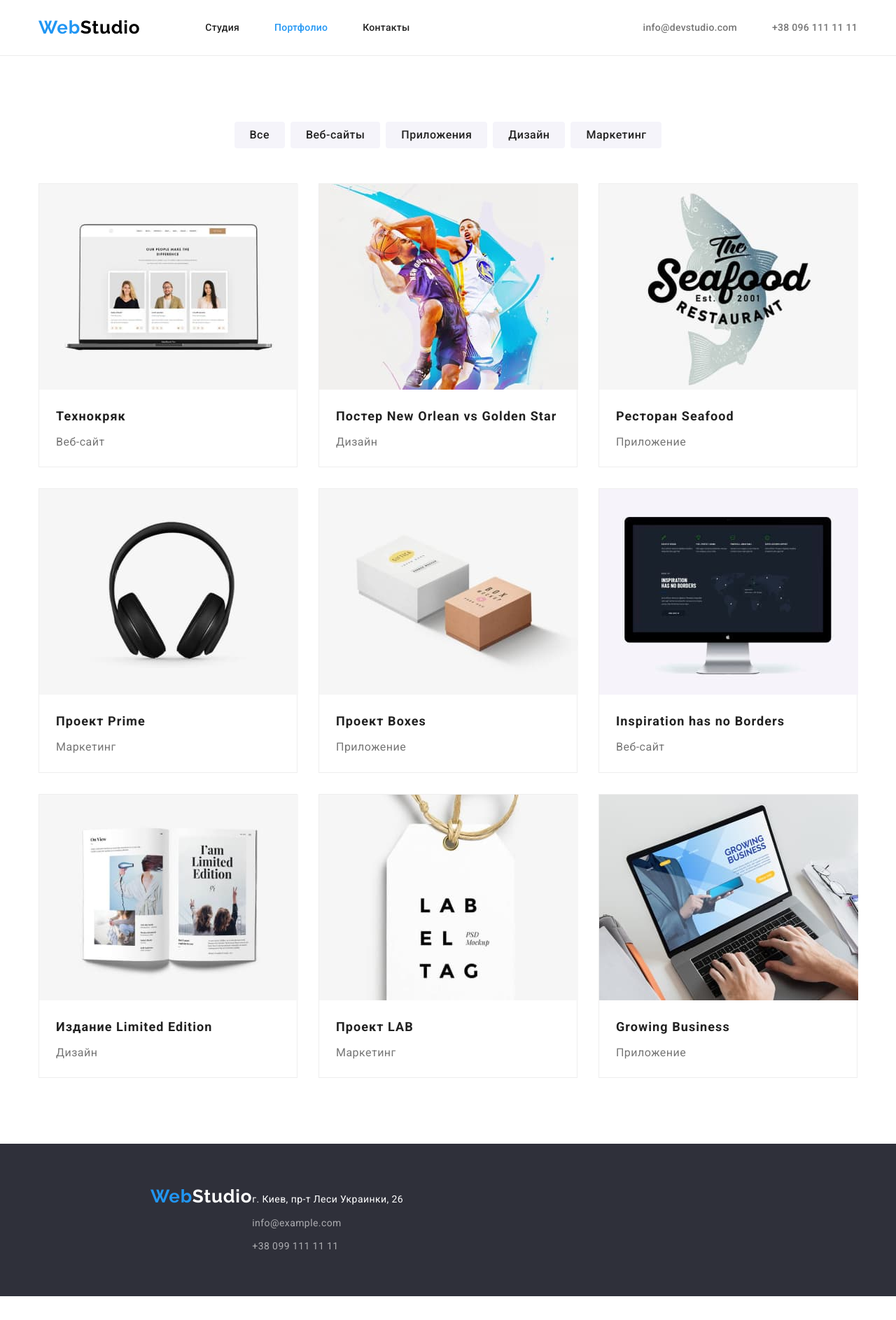
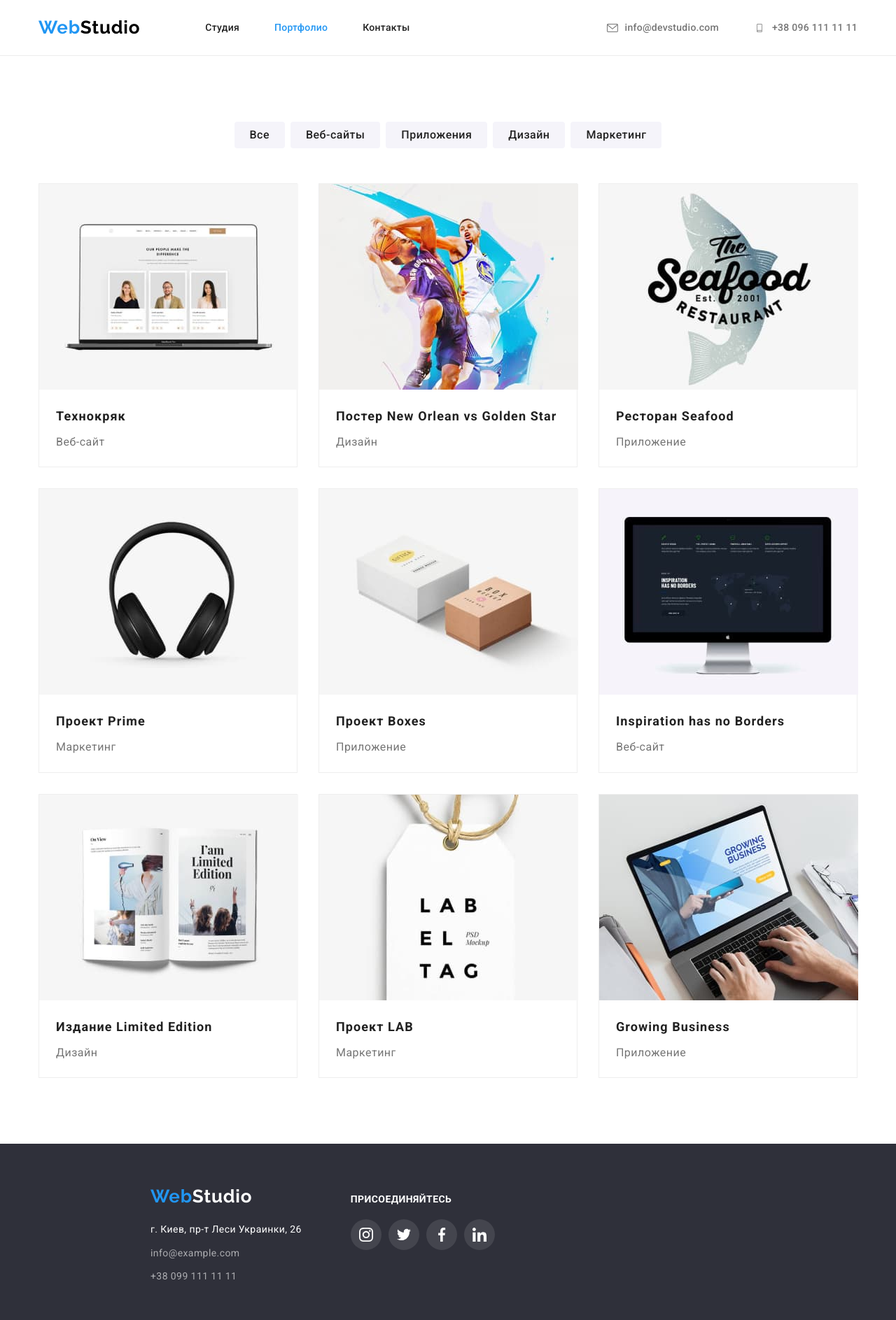
Before and after one commit to Maximuse33/goit-markup-hw-04, a plain HTML site: page portfolio.html in a window 1280 px wide. Shown: the top 1887 px of the page at 70% size. Before the commit the page ends 1853 px from the top, so only its background shows below. Drawn offline with nearby package versions, Linux system fonts and the light colour scheme.

Commit message:
Update portfolio.html
Add all svg

```diff
--- a/portfolio.html
+++ b/portfolio.html
@@ -33,8 +33,18 @@
             </ul>
         </nav>
         <ul class="list header-contact">
-            <li class="header-item"><a class="link header-cont contact" href="mailto:info@devstudio.com">info@devstudio.com</a></li>
-            <li class="header-item"><a class="link header-cont contact" href="tel:+380961111111">+38 096 111 11 11</a></li>
+            <li class="header-item">
+                <a class="link header-cont" href="mailto:info@devstudio.com">
+                    <svg class="header-icon" width="16" height="12">
+                        <use href="./images/icons.svg#icon-envelope"></use>
+                    </svg>info@devstudio.com</a>
+            </li>
+            <li class="header-item">
+                <a class="link header-cont" href="tel:+380961111111">
+                    <svg class="header-icon" width="16" height="12">
+                        <use href="./images/icons.svg#icon-smartphone"></use>
+                    </svg>+38 096 111 11 11</a>
+            </li>
         </ul>
         </div>
     </header>
@@ -43,7 +53,7 @@
         <div class="container">
         <ul class="list filter-list">
             <li class="filter-item">
-                <button type="button" class="filter-btn all">Все</button>
+                <button type="button" class="filter-btn">Все</button>
             </li>
             <li class="filter-item">
                 <button type="button" class="filter-btn">Веб-сайты</button>
@@ -118,6 +128,7 @@
     <!-- Footer -->
     <footer class="footer">
         <div class="container footer-container">
+            <div class="footer-address">
                 <a class="link footer-logo" href="/"><span>Web</span>Studio</a>
                 <address>
                     <ul class="list footer-list">
@@ -125,10 +136,44 @@
                                 target="_blank" rel="noopener noreferrer">г. Киев, пр-т Леси Украинки, 26</a></li>
                         <li class="footer-item"><a class="link footer-contact contact"
                                 href="mailto:info@example.com">info@example.com</a></li>
-                    <li class="footer-item"><a class="link footer-contact contact" href="tel:+380991111111">+38 099 111 11
-                            11</a></li>
+                        <li class="footer-item"><a class="link footer-contact contact" href="tel:+380991111111">+38 099 111
+                                11 11</a></li>
                     </ul>
                 </address>
+            </div>
+            <div class="footer-social">
+                <p class="footer-text">Присоединяйтесь</p>
+                <ul class="footer-social-list list">
+                    <li class="footer-social-item">
+                        <a class="footer-social-link" href="">
+                            <svg class="footer-social-icon" width="20" height="20">
+                                <use href="./images/icons.svg#icon-instagram"></use>
+                            </svg>
+                        </a>
+                    </li>
+                    <li class="footer-social-item">
+                        <a class="footer-social-link" href="">
+                            <svg class="footer-social-icon" width="20" height="20">
+                                <use href="./images/icons.svg#icon-twitter"></use>
+                            </svg>
+                        </a>
+                    </li>
+                    <li class="footer-social-item">
+                        <a class="footer-social-link" href="">
+                            <svg class="footer-social-icon" width="20" height="20">
+                                <use href="./images/icons.svg#icon-facebook"></use>
+                            </svg>
+                        </a>
+                    </li>
+                    <li class="footer-social-item">
+                        <a class="footer-social-link" href="">
+                            <svg class="footer-social-icon" width="20" height="20">
+                                <use href="./images/icons.svg#icon-linkedin"></use>
+                            </svg>
+                        </a>
+                    </li>
+                </ul>
+            </div>
         </div>
     </footer>
    </body>
```
Lines whose indentation alone changed are shown as unchanged.
